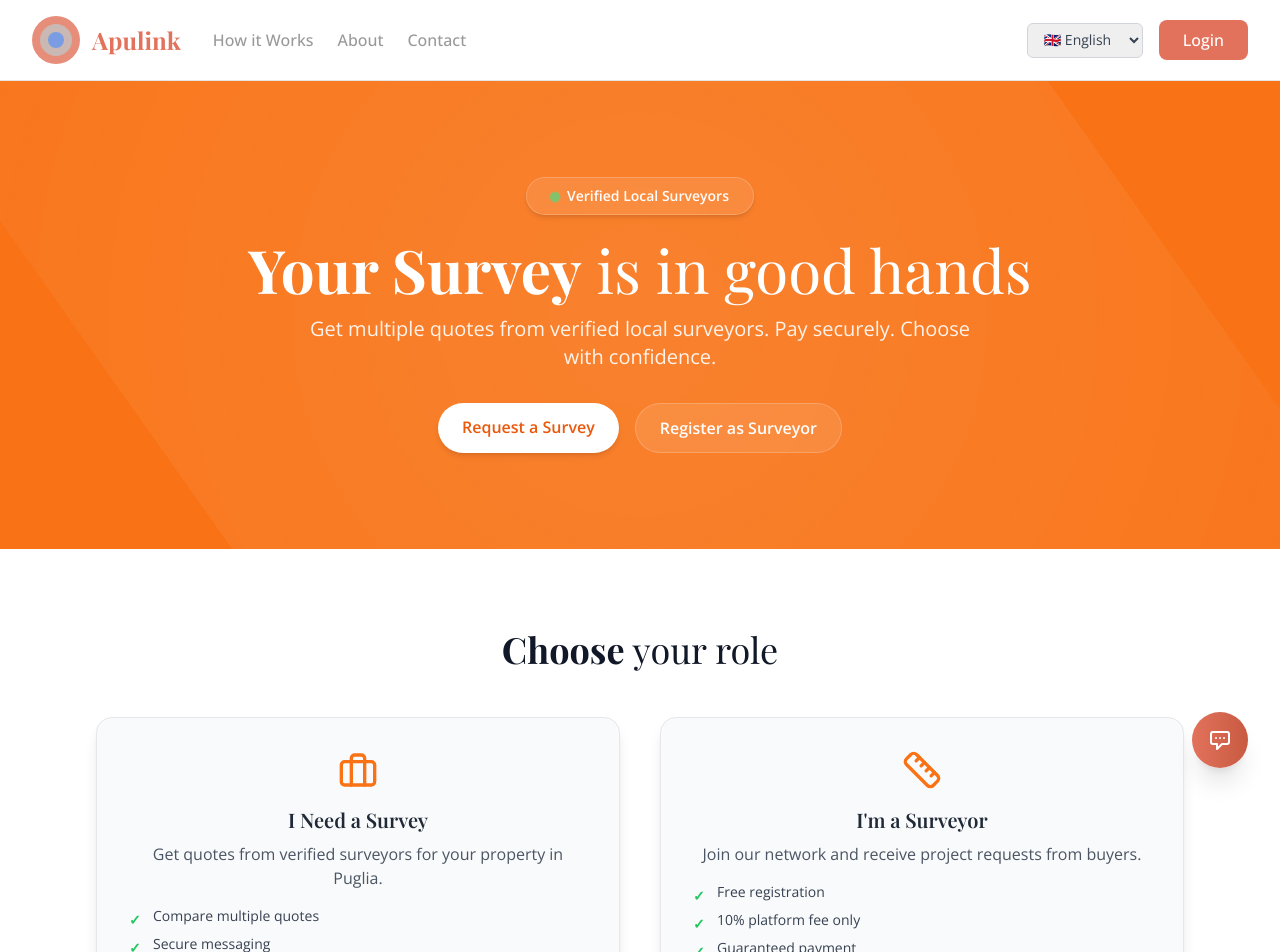
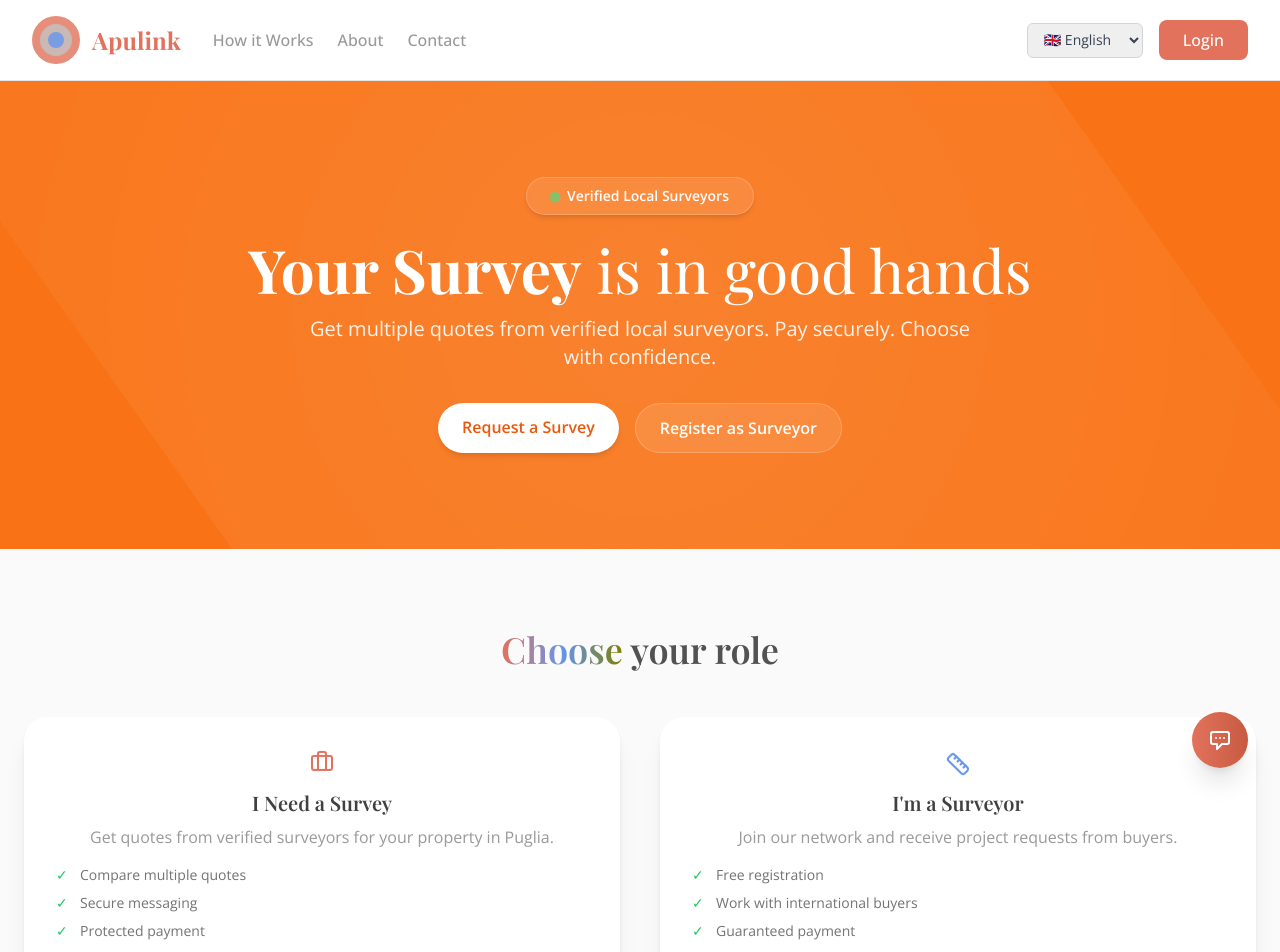
Before and after one commit to Geppix140269/PropertyProsDB, a Next.js app: page / in a window 1280 px wide. Shown: the top 952 px of the page. Built offline with nearby package versions, Linux system fonts and the light colour scheme; a web font is replaced by a local one.

Commit message:
Update UserTypeCards.tsx

```diff
--- a/app/components/home/UserTypeCards.tsx
+++ b/app/components/home/UserTypeCards.tsx
@@ -1,71 +1,63 @@
-// components/home/UserTypeCards.tsx
-'use client'
+/* PATH: app/components/home/UserTypeCards.tsx */
+import React from 'react';
+import { Briefcase, Ruler } from 'lucide-react';
 
-import { motion } from 'framer-motion'
-import { Briefcase, Ruler } from 'lucide-react'
-
-export default function UserTypeCards() {
-  const cards = [
-    {
-      icon: <Briefcase className="w-10 h-10 text-orange-500" />,
-      title: 'I Need a Survey',
-      description:
-        'Get quotes from verified surveyors for your property in Puglia.',
-      features: [
-        'Compare multiple quotes',
-        'Secure messaging',
-        'Protected payment',
-      ],
-    },
-    {
-      icon: <Ruler className="w-10 h-10 text-orange-500" />,
-      title:
-
-        "I'm a Surveyor",
-      description:
-        'Join our network and receive project requests from buyers.',
-      features: [
-        'Free registration',
-        '10% platform fee only',
-        'Guaranteed payment',
-      ],
-    },
-  ]
-
+const UserTypeCards = () => {
   return (
-    <section className="bg-white py-20 px-6 sm:px-12 lg:px-24">
-      <div className="max-w-6xl mx-auto">
-        <h2 className="text-center text-3xl sm:text-4xl font-light text-gray-900 mb-12">
-          <strong className="font-bold">Choose</strong> your role
+    <section className="py-20 bg-stone-50">
+      <div className="container mx-auto px-6">
+        <h2 className="text-center text-4xl font-playfair font-semibold mb-12 text-stone-800">
+          <span className="gradient-text">Choose</span> your role
         </h2>
 
         <div className="grid grid-cols-1 md:grid-cols-2 gap-10">
-          {cards.map((card, idx) => (
-            <motion.div
-              key={idx}
-              initial={{ opacity: 0, y: 30 }}
-              whileInView={{ opacity: 1, y: 0 }}
-              transition={{ delay: idx * 0.2, duration: 0.6 }}
-              viewport={{ once: true }}
-              className="bg-gray-50 rounded-2xl border border-gray-200 shadow-lg p-8 text-center hover:shadow-xl hover:-translate-y-1 transition"
-            >
-              <div className="mb-4 flex justify-center">{card.icon}</div>
-              <h3 className="text-xl font-semibold text-gray-800 mb-2">
-                {card.title}
-              </h3>
-              <p className="text-gray-600 mb-4">{card.description}</p>
-              <ul className="text-sm text-left text-gray-700 space-y-2">
-                {card.features.map((feature, i) => (
-                  <li key={i} className="relative pl-6">
-                    <span className="absolute left-0 top-1 text-green-500 font-bold">✓</span>
-                    {feature}
-                  </li>
-                ))}
-              </ul>
-            </motion.div>
-          ))}
+          {/* Buyer Card */}
+          <div className="card-modern slide-up text-center">
+            <div className="flex justify-center mb-4">
+              <Briefcase className="text-terracotta text-5xl animate-float" />
+            </div>
+            <h3 className="text-xl font-playfair font-semibold mb-2 text-stone-900">I Need a Survey</h3>
+            <p className="mb-4 text-stone-600">
+              Get quotes from verified surveyors for your property in Puglia.
+            </p>
+            <ul className="text-left text-sm text-stone-700 space-y-2">
+              <li className="pl-6 relative">
+                <span className="absolute left-0 text-green-500">✓</span> Compare multiple quotes
+              </li>
+              <li className="pl-6 relative">
+                <span className="absolute left-0 text-green-500">✓</span> Secure messaging
+              </li>
+              <li className="pl-6 relative">
+                <span className="absolute left-0 text-green-500">✓</span> Protected payment
+              </li>
+            </ul>
+          </div>
+
+          {/* Surveyor Card */}
+          <div className="card-modern slide-up text-center animation-delay-200">
+            <div className="flex justify-center mb-4">
+              <Ruler className="text-sea text-5xl animate-float-delayed" />
+            </div>
+            <h3 className="text-xl font-playfair font-semibold mb-2 text-stone-900">I'm a Surveyor</h3>
+            <p className="mb-4 text-stone-600">
+              Join our network and receive project requests from buyers.
+            </p>
+            <ul className="text-left text-sm text-stone-700 space-y-2">
+              <li className="pl-6 relative">
+                <span className="absolute left-0 text-green-500">✓</span> Free registration
+              </li>
+              <li className="pl-6 relative">
+                <span className="absolute left-0 text-green-500">✓</span> Work with international buyers
+              </li>
+              <li className="pl-6 relative">
+                <span className="absolute left-0 text-green-500">✓</span> Guaranteed payment
+              </li>
+            </ul>
+          </div>
         </div>
       </div>
     </section>
-  )
-}
+  );
+};
+
+export default UserTypeCards;
```
